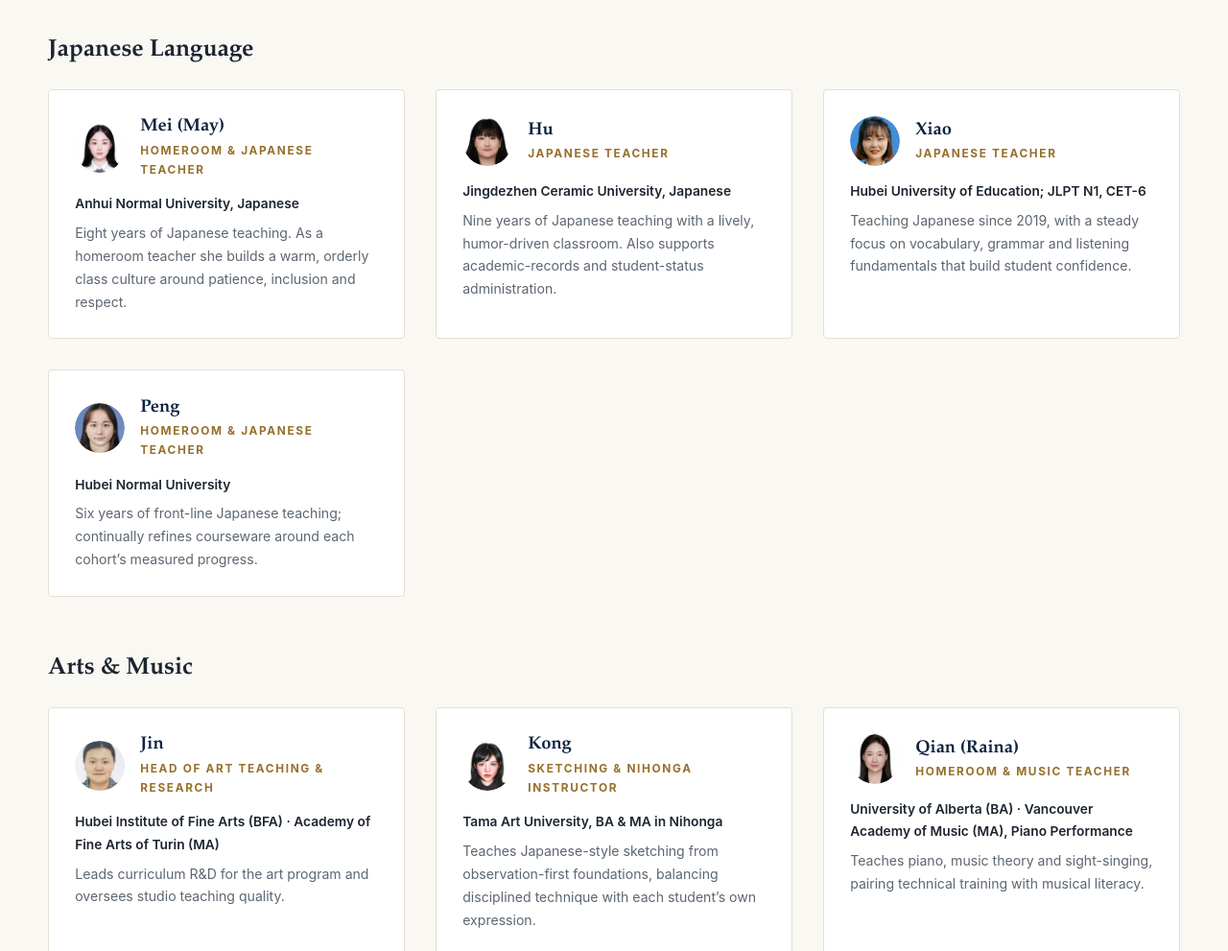
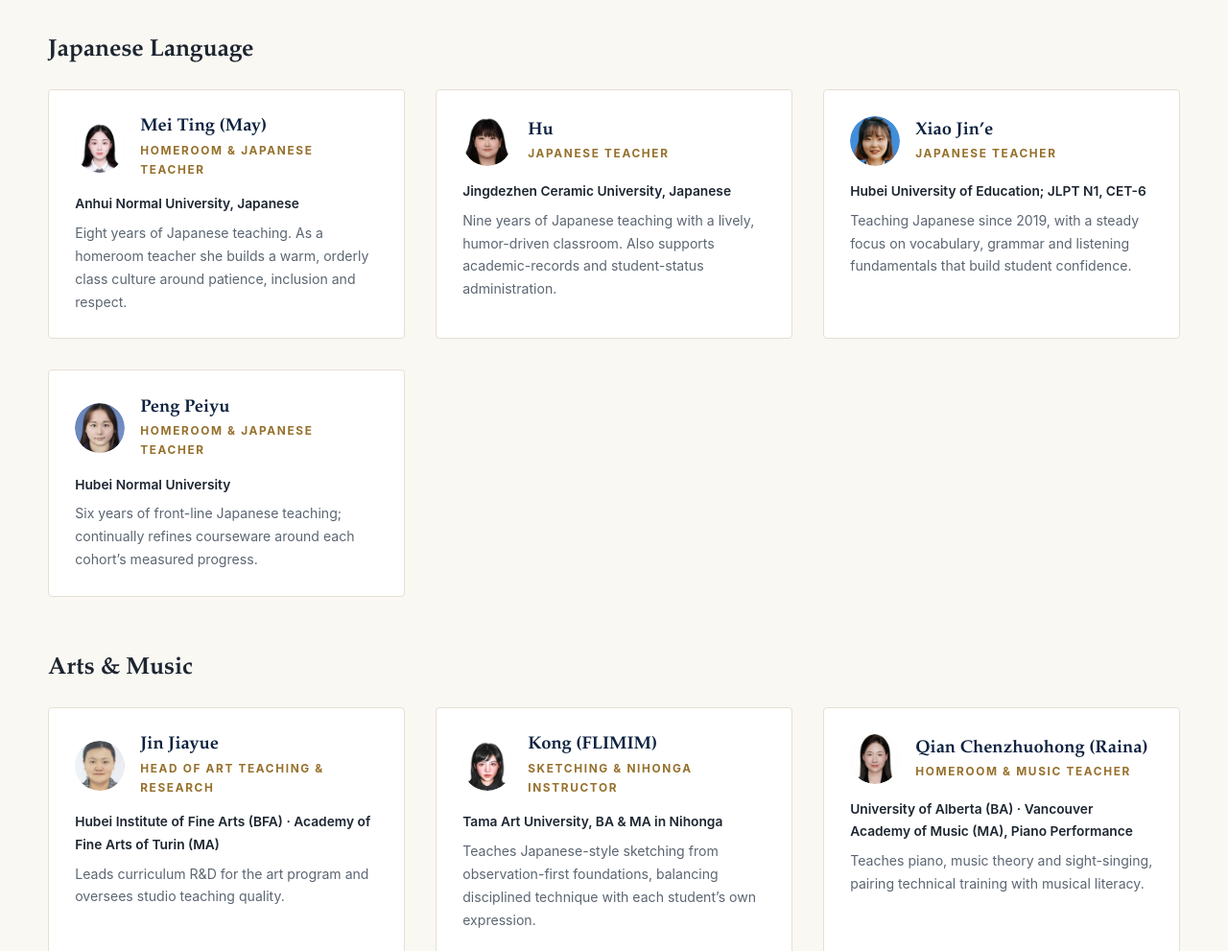
Before and after one commit to Yifei-code/boya-website, a plain HTML site: page faculty.html in a window 1280 px wide. Shown: the part 1920-2911 px from the top of the page at 96% size. Drawn offline with Linux system fonts and the light colour scheme.

Commit message:
Faculty：教师补全名（梅婷/钱陈卓鸿/肖金娥/金嘉悦/彭佩玉/刘金玉/孔 FLIMIM）

```diff
--- a/faculty.html
+++ b/faculty.html
@@ -141,9 +141,9 @@
       </article>
 <article class="faculty-card reveal">
         <div class="faculty-card__head">
-          <div class="faculty-card__avatar faculty-card__avatar--photo"><img src="assets/img/faculty-liu.jpg" alt="Portrait of Liu" loading="lazy"></div>
+          <div class="faculty-card__avatar faculty-card__avatar--photo"><img src="assets/img/faculty-liu.jpg" alt="Portrait of Liu Jinyu" loading="lazy"></div>
           <div>
-            <div class="faculty-card__name">Liu</div>
+            <div class="faculty-card__name">Liu Jinyu</div>
             <div class="faculty-card__role">Director of Academic Affairs &middot; Head of Japanese</div>
           </div>
         </div>
@@ -157,9 +157,9 @@
     <div class="faculty-grid" style="margin-bottom:clamp(2.4rem,5vw,3.8rem)">
 <article class="faculty-card reveal">
         <div class="faculty-card__head">
-          <div class="faculty-card__avatar faculty-card__avatar--photo"><img src="assets/img/faculty-may.jpg" alt="Portrait of Mei (May)" loading="lazy"></div>
+          <div class="faculty-card__avatar faculty-card__avatar--photo"><img src="assets/img/faculty-may.jpg" alt="Portrait of Mei Ting (May)" loading="lazy"></div>
           <div>
-            <div class="faculty-card__name">Mei (May)</div>
+            <div class="faculty-card__name">Mei Ting (May)</div>
             <div class="faculty-card__role">Homeroom &amp; Japanese Teacher</div>
           </div>
         </div>
@@ -179,9 +179,9 @@
       </article>
 <article class="faculty-card reveal">
         <div class="faculty-card__head">
-          <div class="faculty-card__avatar faculty-card__avatar--photo"><img src="assets/img/faculty-xiao.jpg" alt="Portrait of Xiao" loading="lazy"></div>
+          <div class="faculty-card__avatar faculty-card__avatar--photo"><img src="assets/img/faculty-xiao.jpg" alt="Portrait of Xiao Jin’e" loading="lazy"></div>
           <div>
-            <div class="faculty-card__name">Xiao</div>
+            <div class="faculty-card__name">Xiao Jin’e</div>
             <div class="faculty-card__role">Japanese Teacher</div>
           </div>
         </div>
@@ -190,9 +190,9 @@
       </article>
 <article class="faculty-card reveal">
         <div class="faculty-card__head">
-          <div class="faculty-card__avatar faculty-card__avatar--photo"><img src="assets/img/faculty-peng.jpg" alt="Portrait of Peng" loading="lazy"></div>
+          <div class="faculty-card__avatar faculty-card__avatar--photo"><img src="assets/img/faculty-peng.jpg" alt="Portrait of Peng Peiyu" loading="lazy"></div>
           <div>
-            <div class="faculty-card__name">Peng</div>
+            <div class="faculty-card__name">Peng Peiyu</div>
             <div class="faculty-card__role">Homeroom &amp; Japanese Teacher</div>
           </div>
         </div>
@@ -206,9 +206,9 @@
     <div class="faculty-grid" style="margin-bottom:clamp(2.4rem,5vw,3.8rem)">
 <article class="faculty-card reveal">
         <div class="faculty-card__head">
-          <div class="faculty-card__avatar faculty-card__avatar--photo"><img src="assets/img/faculty-jin.jpg" alt="Portrait of Jin" loading="lazy"></div>
+          <div class="faculty-card__avatar faculty-card__avatar--photo"><img src="assets/img/faculty-jin.jpg" alt="Portrait of Jin Jiayue" loading="lazy"></div>
           <div>
-            <div class="faculty-card__name">Jin</div>
+            <div class="faculty-card__name">Jin Jiayue</div>
             <div class="faculty-card__role">Head of Art Teaching &amp; Research</div>
           </div>
         </div>
@@ -217,9 +217,9 @@
       </article>
 <article class="faculty-card reveal">
         <div class="faculty-card__head">
-          <div class="faculty-card__avatar faculty-card__avatar--photo"><img src="assets/img/faculty-kong.jpg" alt="Portrait of Kong" loading="lazy"></div>
+          <div class="faculty-card__avatar faculty-card__avatar--photo"><img src="assets/img/faculty-kong.jpg" alt="Portrait of Kong (FLIMIM)" loading="lazy"></div>
           <div>
-            <div class="faculty-card__name">Kong</div>
+            <div class="faculty-card__name">Kong (FLIMIM)</div>
             <div class="faculty-card__role">Sketching &amp; Nihonga Instructor</div>
           </div>
         </div>
@@ -228,9 +228,9 @@
       </article>
 <article class="faculty-card reveal">
         <div class="faculty-card__head">
-          <div class="faculty-card__avatar faculty-card__avatar--photo"><img src="assets/img/faculty-raina.jpg" alt="Portrait of Qian (Raina)" loading="lazy"></div>
+          <div class="faculty-card__avatar faculty-card__avatar--photo"><img src="assets/img/faculty-raina.jpg" alt="Portrait of Qian Chenzhuohong (Raina)" loading="lazy"></div>
           <div>
-            <div class="faculty-card__name">Qian (Raina)</div>
+            <div class="faculty-card__name">Qian Chenzhuohong (Raina)</div>
             <div class="faculty-card__role">Homeroom &amp; Music Teacher</div>
           </div>
         </div>
```
Also changed, not shown: _msg.txt.
